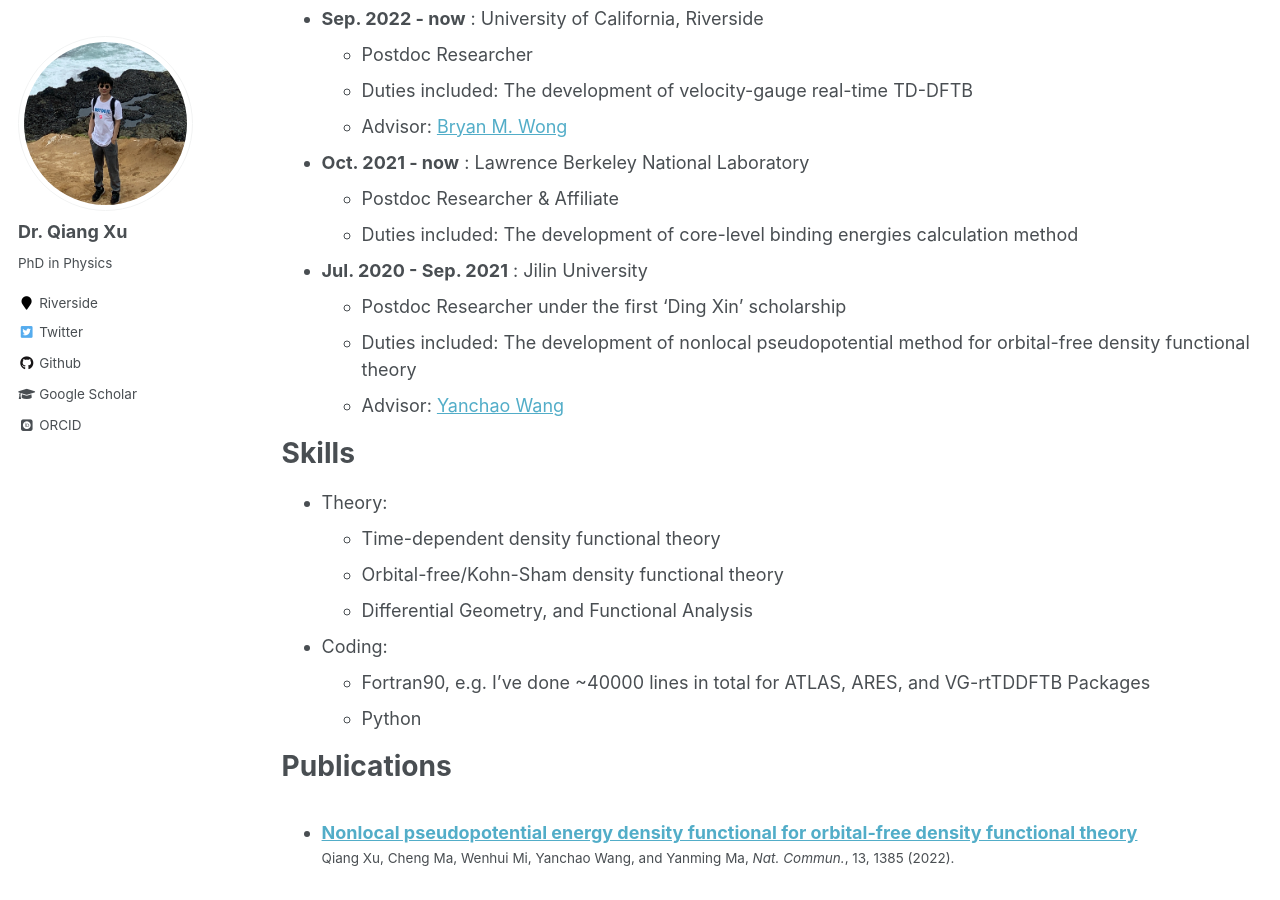
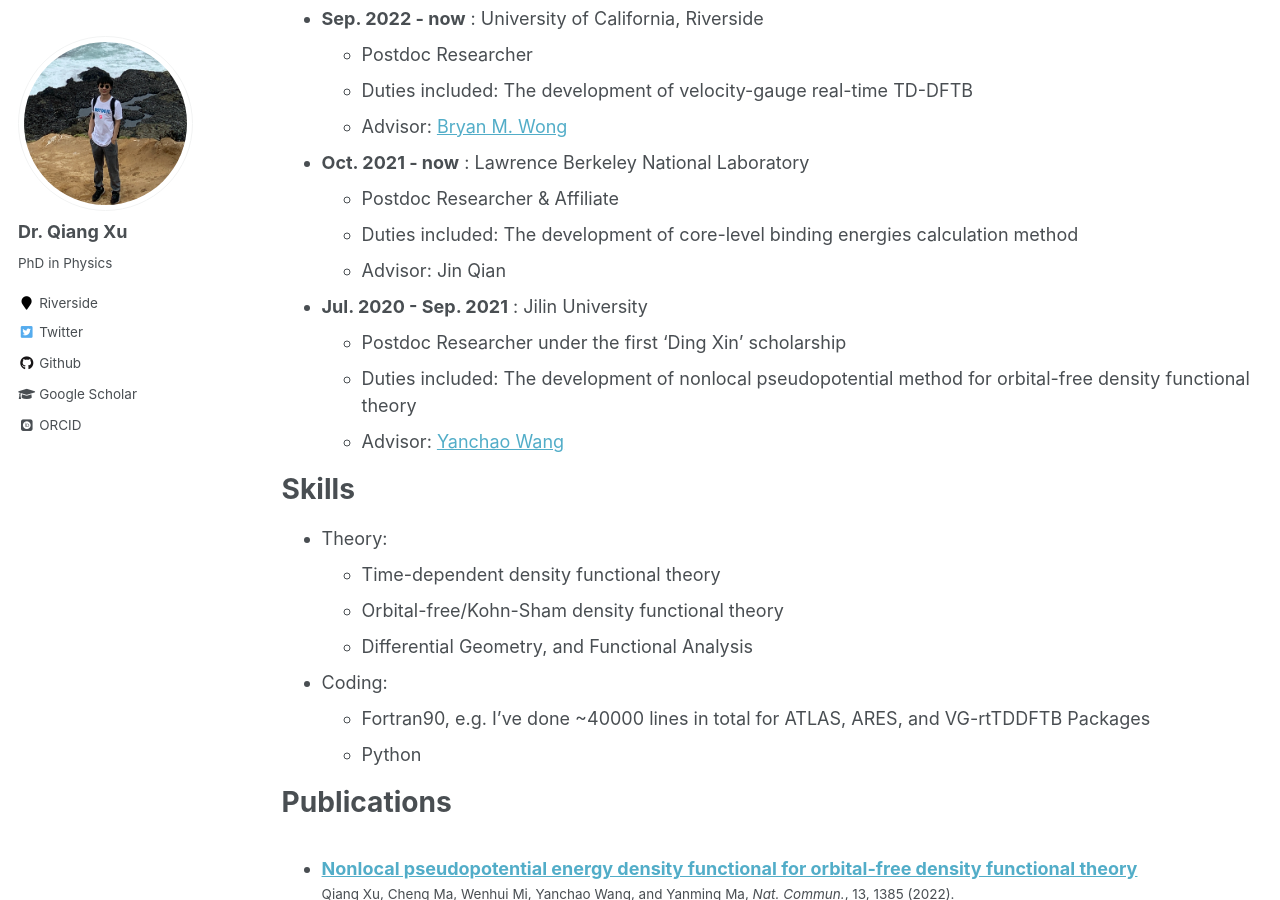
Before and after one commit to xqjlu/xqjlu.github.io, a Jekyll site: the page built from _pages/cv.md, in a window 1280 px wide and 900 px high, scrolled down 376 px. Built offline with Jekyll 4.4.1, drawn with Linux system fonts in a browser that asks for light colours; some web fonts are replaced.

Commit message:
advisor adding

```diff
--- a/_pages/cv.md
+++ b/_pages/cv.md
@@ -25,6 +25,7 @@ Work experience
 * **Oct. 2021 - now** : Lawrence Berkeley National Laboratory
   * Postdoc Researcher & Affiliate
   * Duties included: The development of core-level binding energies calculation method
+  * Advisor: Jin Qian
 
 * **Jul. 2020 - Sep. 2021** : Jilin University
   * Postdoc Researcher under the first ‘Ding Xin’ scholarship
```
